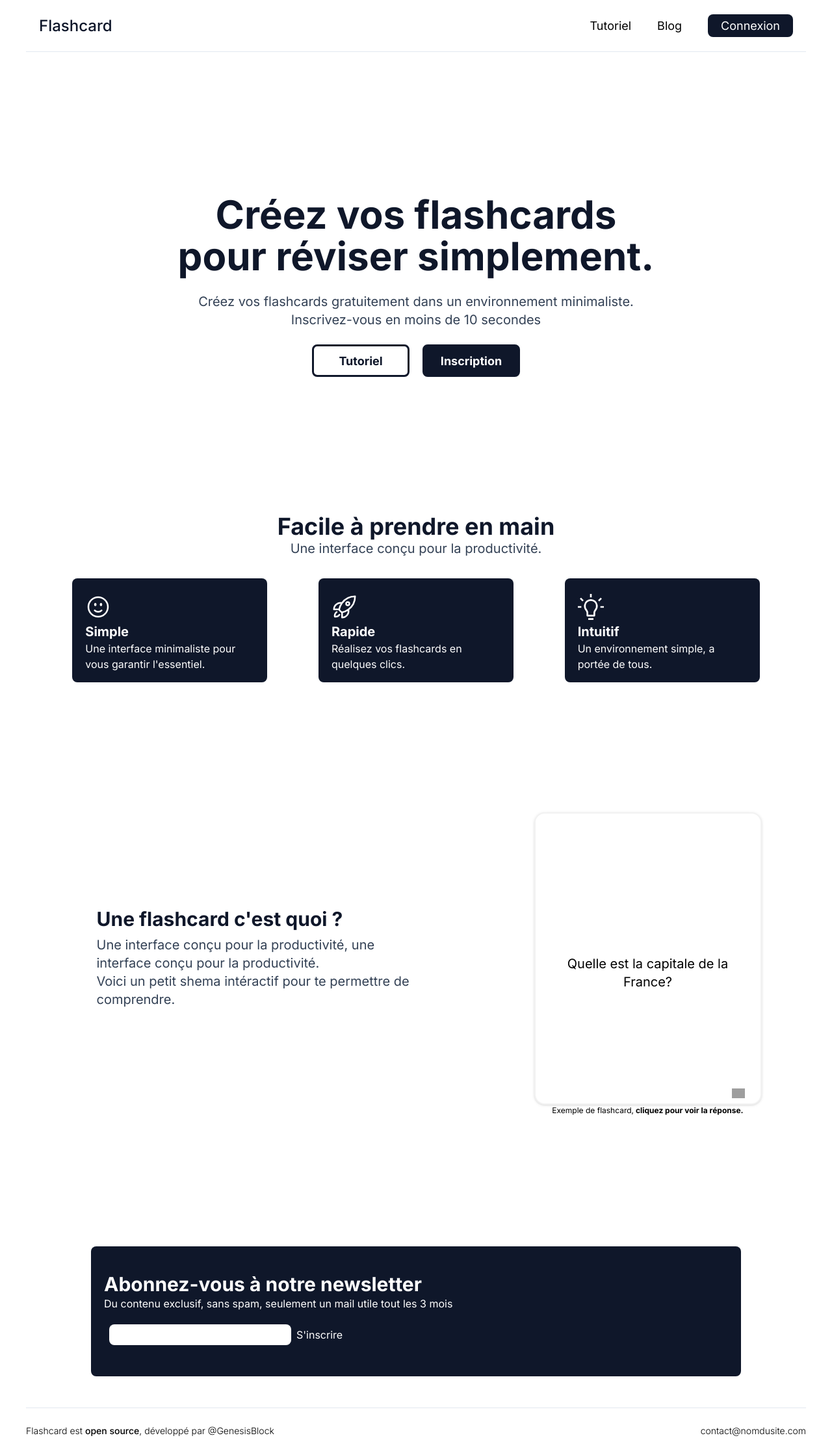
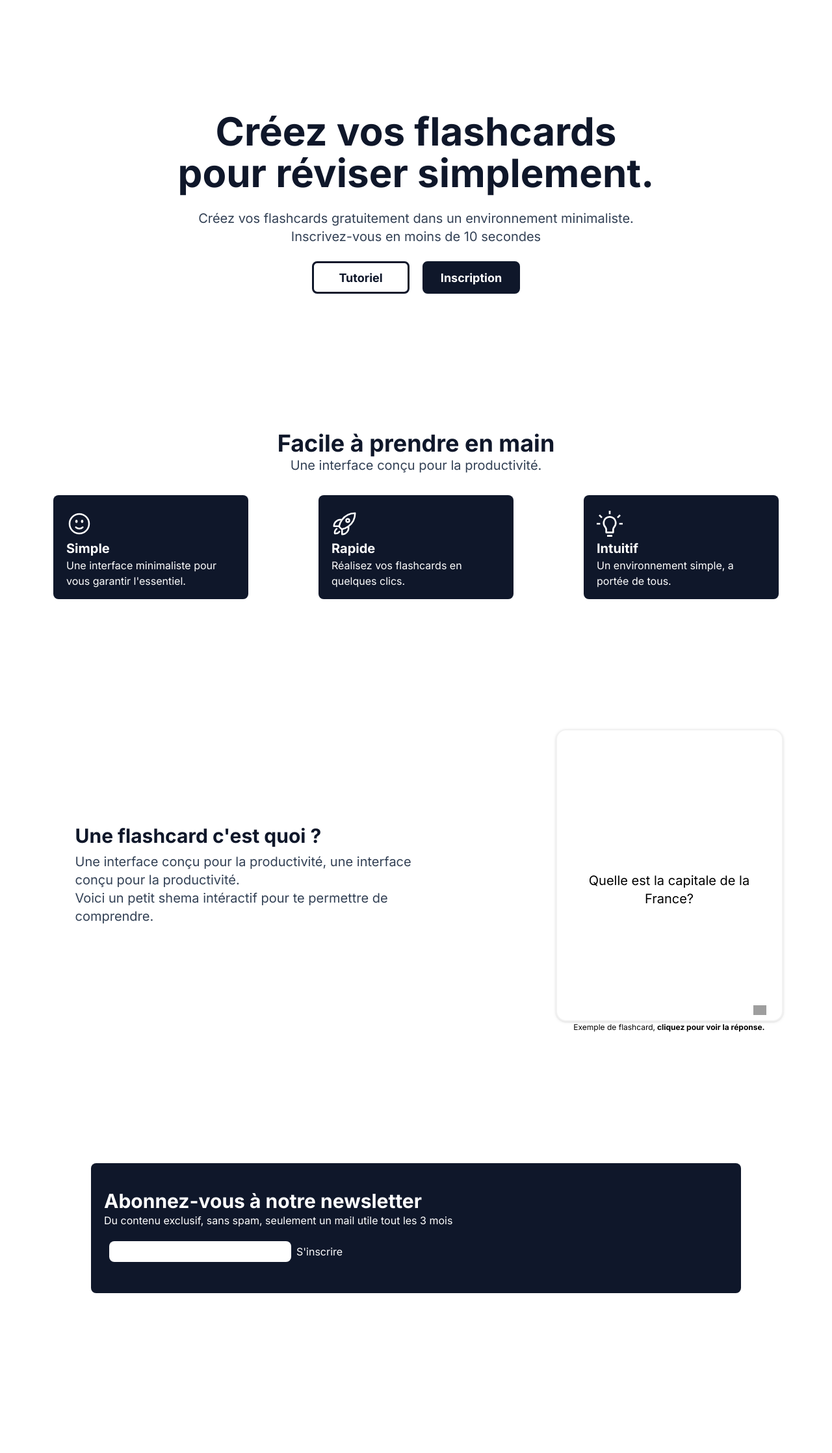
Before and after one commit to GenesisBlock2140/flashcard-fullstack, a Next.js app: page / in a window 1280 px wide. Shown: the whole page at 65% size. After the commit the page ends 1990 px from the top, so only its background shows below. Built offline with nearby package versions, Linux system fonts and the light colour scheme; no server answers; grey boxes are pictures that could not be loaded.

Commit message:
Refactoring for dashboard, profil and profil details + modif Footer, Navbar and layout

```diff
--- /dev/null
+++ b/app/(dashboard)/profil/details/page.tsx
@@ -0,0 +1,53 @@
+import Image from "next/image"
+import profilSvg from '@/public/svg/profil.svg'
+import Link from "next/link"
+import { Metadata } from "next"
+import { useCurrentUser } from "@/hook/use-current-user"
+
+export const metadata: Metadata = {
+  title: "Informations de votre compte"
+}
+
+export default async function Details() {
+
+  const userInfo = await useCurrentUser()
+
+  return (
+    <>
+      <h1 className="text-2xl px-2">Informations</h1>
+      <div className="grid lg:grid-cols-2">
+        <div className="max-w-[600px] py-5">
+          <div className="flex items-center justify-start gap-2 mb-6">
+            <Image src={profilSvg} alt="profilDetails" width={18} height={18} />
+            <p className="text-base">Details du compte</p>
+          </div>
+          <div className="mb-5">
+            <p className="font-medium my-1">Utilisateur</p>
+            <p className="bg-slate-100 p-2 rounded-lg">{userInfo?.name}</p>
+          </div>
+          <div className="my-5">
+            <p className="font-medium my-1">Addresse mail</p>
+            <p className="bg-slate-100 p-2 rounded-lg">{userInfo?.email}</p>
+          </div>
+          <div className="my-5">
+            <p className="font-medium my-1">Role</p>
+            <p className="bg-slate-100 p-2 rounded-lg">Utilisateur</p>
+          </div>
+        </div>
+        <div className="max-w-[400px] sm:w-[400px] lg:mx-auto py-5 px-2">
+          <div className="flex items-center justify-start gap-2 mb-8">
+            <Image src={profilSvg} alt="profilDetails" width={18} height={18} />
+            <p className="text-base">Abonnements</p>
+          </div>
+          <div className="max-w-[400px] bg-slate-100 p-10 rounded-lg">
+            <p className="text-4xl font-medium mb-1">Plan</p>
+            <p>Gratuit</p>
+          </div>
+          <Link href={'/pricing'} className="block text-sm font-medium underline mt-6 ml-2 cursor-pointer">
+            Passer au format pro ?
+          </Link>
+        </div>
+      </div>
+    </>
+  )
+}
--- a/app/profil/page.tsx
+++ b/app/(dashboard)/profil/page.tsx
@@ -2,12 +2,15 @@ import { DefaultSession, getServerSession } from "next-auth"
 import { redirect } from "next/navigation"
 import { client } from "@/prisma/client"
 import { authOptions } from "@/pages/api/auth/[...nextauth]"
-
-import { ButtonLink } from "@/components/Button/ButtonLink"
-import { ProfilDetails } from "@/components/ProfilDetails"
-import { LogOut } from "@/components/Auth/LogOut"
 import { DeckList } from "@/components/DeckList"
 import { DeckListEmpty } from "@/components/DeckListEmpty"
+import { ProfilWelcome } from "@/components/ProfilWelcome"
+import { Metadata } from "next"
+
+export const metadata: Metadata = {
+  title: "Profil",
+  description: "Flashcard en ligne vous permet de réaliser des flashcards gratuitement."
+}
 
 const getUserId = async (session: DefaultSession) => {
   return await client.user.findUnique({
@@ -45,23 +48,12 @@ export default async function Profil() {
   const userDeck = await getDecksForUser(userId.id)
 
   return (
-    <div className="max-w-[1000px] mx-auto">
-      <div className="flex justify-between items-center font-roboto font-light my-5 p-2">
-        <p className="text-2xl">Profil</p>
-        <LogOut />
-      </div>
-      <ProfilDetails
-        name={session.user?.name || ""}
-        email={session.user?.email || ""}
-        picture={session.user?.image || ""}
-      />
-      <div className="text-center m-20">
-        <ButtonLink text="+ Créer un nouveau deck" to={"/deck/create"} color="black" />
-      </div>
+    <>
+      <ProfilWelcome name={session.user?.name || ""} />
       {userDeck.length === 0
       ? <DeckListEmpty />
       : <DeckList flashcards={userDeck}/>
       }
-    </div>
+    </>
   )
 }
--- a/app/Footer.tsx
+++ b/app/Footer.tsx
@@ -1,12 +1,13 @@
 import { FC } from "react"
+import { socialConf } from "@/config/socialConf"
 
 interface IFooter {}
 
 export const Footer: FC<IFooter> = () => {
   return (
-    <footer className="max-w-[1200px] h-[70px] mx-auto flex justify-between items-center flex-wrap text-sm font-light border-[#e2e8f0] border-t">
-        <p className="text-center">Flashcard est <span className="font-medium">open source</span>, développé par <a href="https://github.com/GenesisBlock2140/flashcard-fullstack">@GenesisBlock</a></p>
-        <p className="w-full lg:w-auto text-center flex items-center justify-center">contact@nomdusite.com</p>
+    <footer className="max-w-[1200px] h-[70px] mx-auto flex justify-between items-center flex-wrap text-sm font-light">
+      <p className="text-center">Flashcard est <span className="font-medium">open source</span>, développé par <a href={socialConf.github} target="_blank">@GenesisBlock</a></p>
+      <p className="w-full lg:w-auto text-center flex items-center justify-center">{socialConf.mail}</p>
     </footer>
   )
 }
--- a/app/Navbar.tsx
+++ b/app/Navbar.tsx
@@ -9,15 +9,15 @@ export const Navbar = async ({}:INavbar) => {
   const session = await getServerSession(authOptions)
 
   return (
-      <header className="max-w-[1200px] h-20 flex justify-between items-center mx-auto p-5 border-b border-b-[#e2e8f0]">
-        <Link href={"/"} className="text-2xl text-dark font-medium lg:after:content-['lashcard']">
+      <header className="max-w-[1200px] h-20 flex justify-between items-center mx-auto p-5">
+        <Link href={"/"} className="text-xl text-dark font-medium lg:after:content-['lashcard']">
           F
         </Link>
-        <div className="text-[18px] flex items-center flex-wrap gap-10">
+        <div className="text-base flex items-center flex-wrap gap-10">
           <Link href={"/faq"}>Tutoriel</Link>
-          <Link href={"#"}>Blog</Link>
+          <Link href={"/prix"}>Prix</Link>
           <Link href={`${session ? "/profil" : "/login"}`}
-            className="bg-dark text-white px-5 py-1 rounded-lg" >
+            className="bg-dark text-white px-3 py-1 rounded-lg" >
             {session ? "Profil" : "Connexion"}
           </Link>
         </div>
--- a/app/layout.tsx
+++ b/app/layout.tsx
@@ -1,6 +1,4 @@
-import { Footer } from './Footer'
 import './globals.css'
-import Navbar from './Navbar'
 import Providers from './providers'
 
 export const metadata = {
@@ -14,14 +12,10 @@ export default function RootLayout({
   children: React.ReactNode
 }) {
   return (
-    <html lang="en">
-      <body>
+    <html lang="fr">
+      <body className='mx-1'>
         <Providers>
-          <Navbar />
-          <main className='max-w-[1200px] mx-auto my-10 p-2'>
-            {children}
-          </main>
-          <Footer />
+          {children}
         </Providers>
       </body>
     </html>
--- /dev/null
+++ b/components/ProfilWelcome.tsx
@@ -0,0 +1,16 @@
+import { FC } from 'react'
+import { Button } from './Button/Button'
+
+interface IProfilWelcome {
+  name: string
+}
+
+export const ProfilWelcome: FC<IProfilWelcome> = ({ name }) => {
+  return (
+    <div className='max-w-[1000px] h-auto lg:h-[300px] bg-slate-200 text-dark px-12 py-14 mb-2 rounded-lg'>
+      <p className='text-2xl font-medium'>Bonjour {name},</p>
+      <p className='my-8'>Lorem ipsum dolor sit amet, consectetur adipiscing elit. Maecenas faucibus eu purus eu ornare. Nam ut felis elementum, tincidunt augue eu, pretium eros.</p>
+      <Button text='+ Créer un deck' to='/deck/create' size='fit' color='black' />
+    </div>
+  )
+}
```
